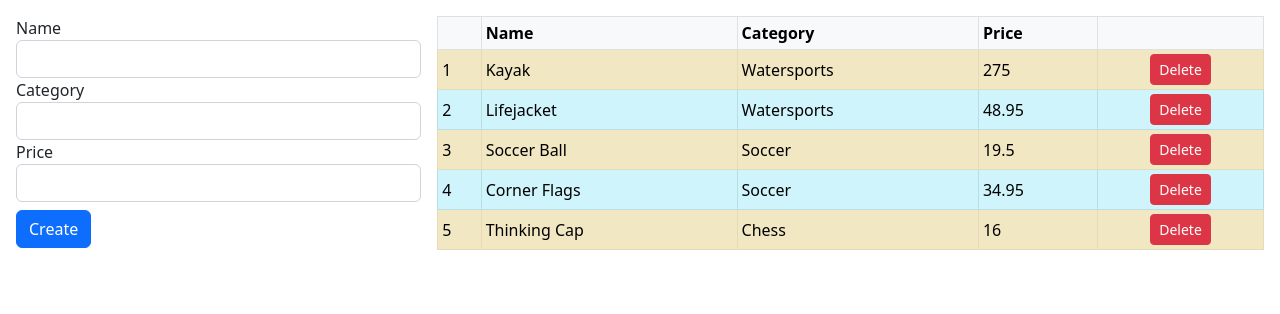
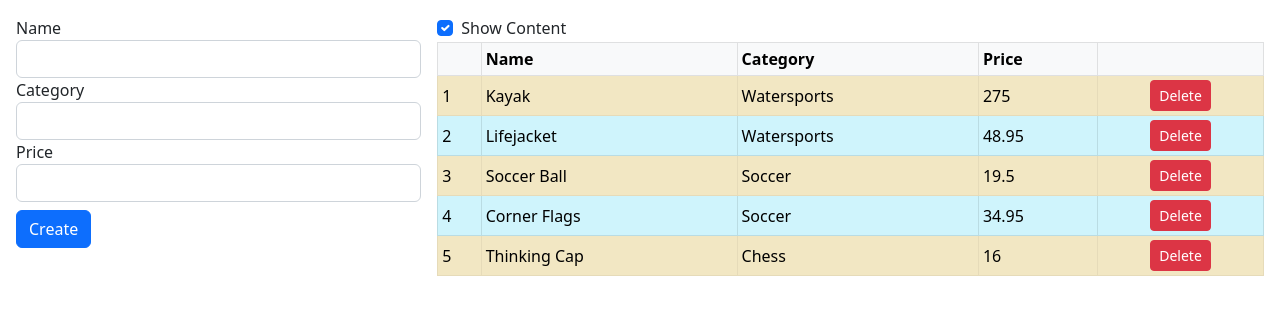
Before and after one commit to AslanHalil/AngularExample, an Angular app: page / in a window 1280 px wide. Shown: the top 314 px of the page. Built offline with nearby package versions, Linux system fonts and the light colour scheme.

Commit message:
listing 16.21

```diff
--- a/src/app/app.module.ts
+++ b/src/app/app.module.ts
@@ -12,13 +12,14 @@ import {PaCellColor} from "./cellColor.directive";
 import {PaCellColorSwitcher} from "./cellColorSwitcher.directive";
 import {ProductTableComponent} from "./productTable.component";
 import {ProductFormComponent} from "./productForm.component";
+import {PaToggleView} from "./toggleView.component";
 
 @NgModule({
   declarations: [
     ProductComponent, PaAttrDirective, PaModel, PaStructureDirective,
     PaIteratorDirective, PaCellColor, PaCellColorSwitcher,
-    ProductTableComponent, ProductFormComponent],
-  imports: [
+    ProductTableComponent, ProductFormComponent, PaToggleView
+  ], imports: [
     BrowserModule,
     FormsModule
   ],
--- a/src/app/template.html
+++ b/src/app/template.html
@@ -5,7 +5,9 @@
       </paProductForm>
     </div>
     <div class="col p-2">
-      <paProductTable [model]="model"></paProductTable>
+      <paToggleView>
+        <paProductTable [model]="model"></paProductTable>
+      </paToggleView>
     </div>
   </div>
 </div>
--- /dev/null
+++ b/src/app/toggleView.component.html
@@ -0,0 +1,6 @@
+<div class="form-check">
+  <label class="form-check-label">Show Content</label>
+  <input class="form-check-input" type="checkbox"
+         [(ngModel)]="showContent"/>
+</div>
+<ng-content *ngIf="showContent"></ng-content>
--- /dev/null
+++ b/src/app/toggleView.component.ts
@@ -0,0 +1,9 @@
+import {Component} from "@angular/core";
+
+@Component({
+  selector: "paToggleView",
+  templateUrl: "toggleView.component.html"
+})
+export class PaToggleView {
+  showContent: boolean = true;
+}
```
